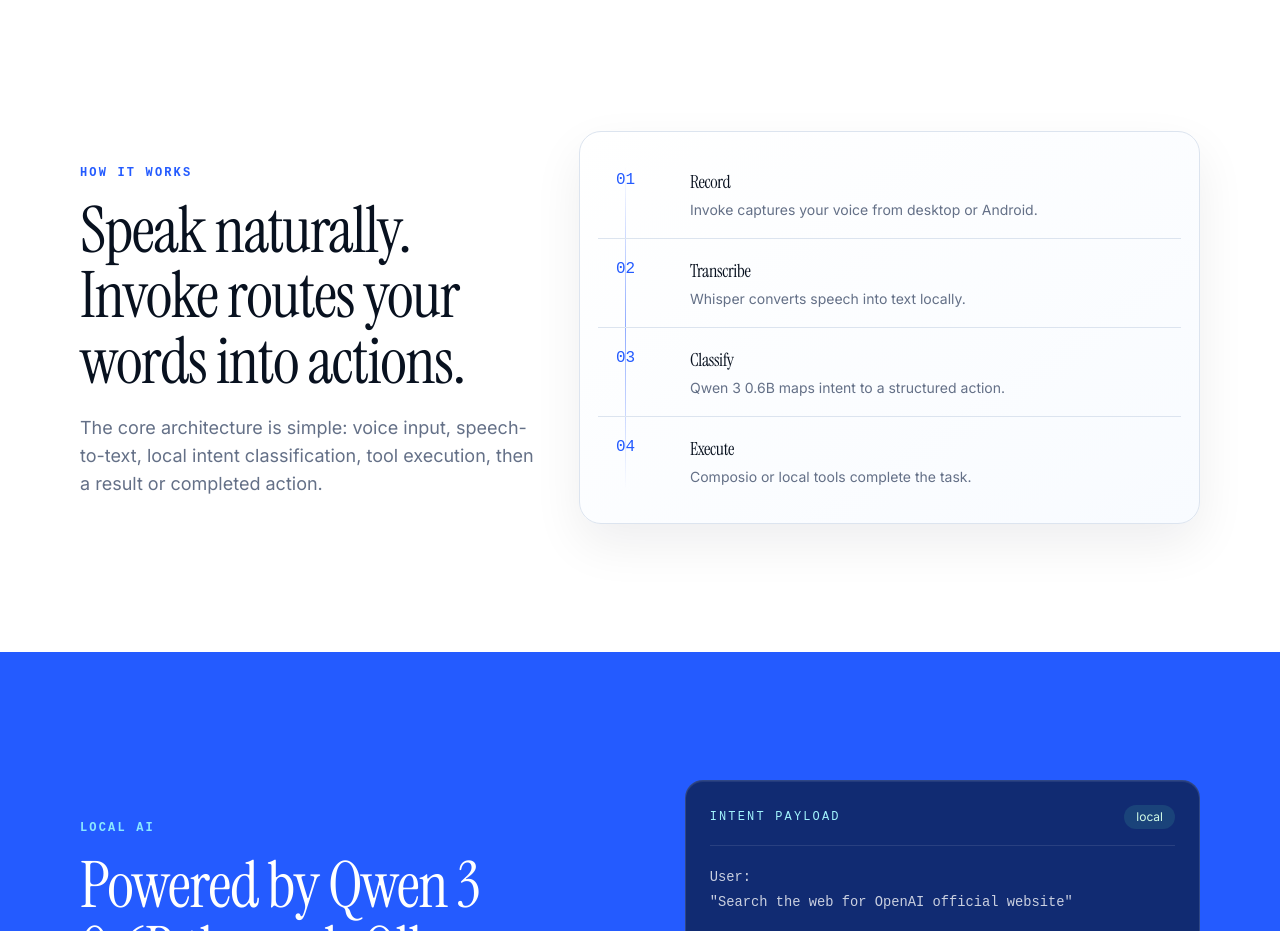
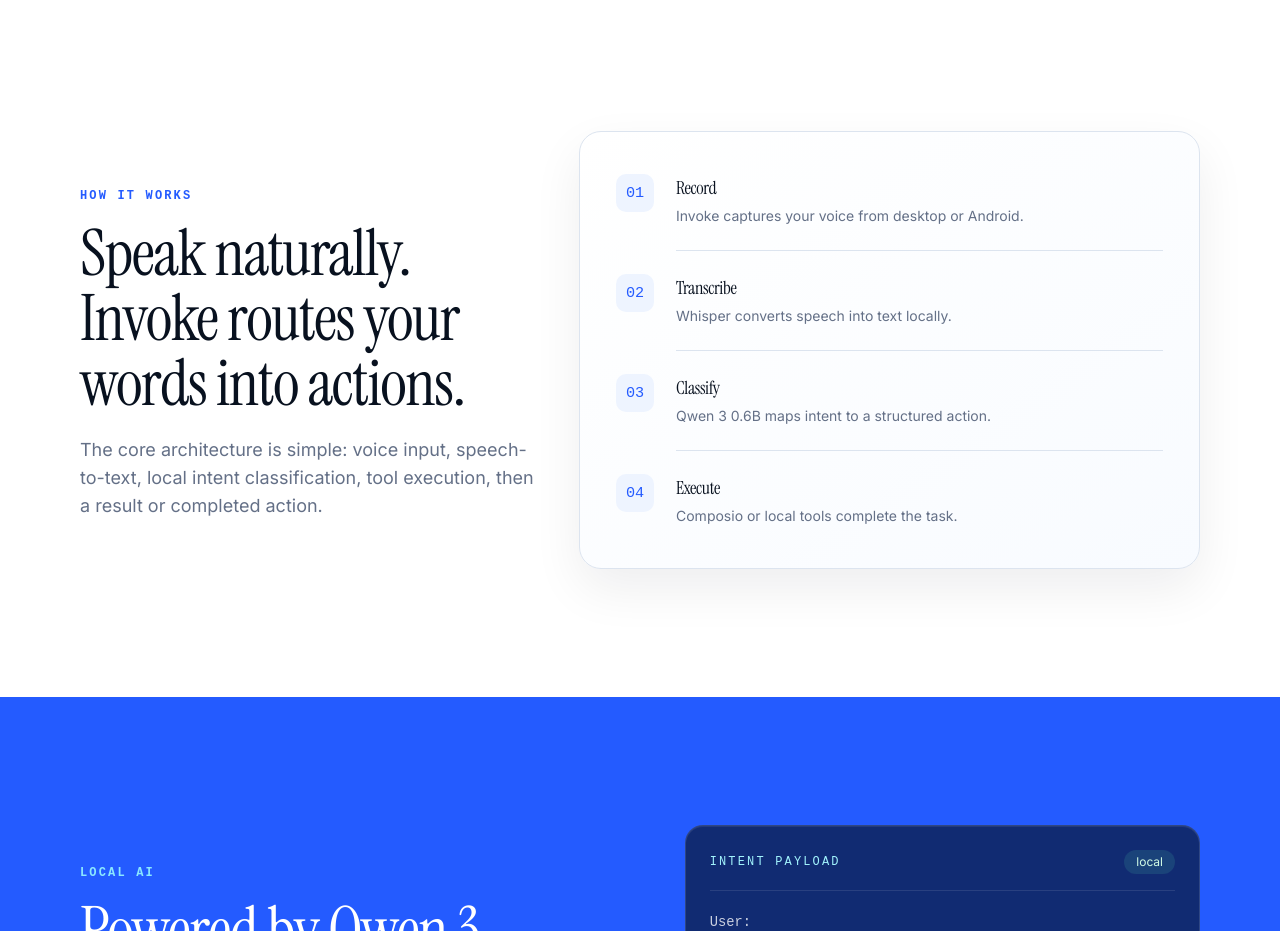
Before and after one commit to somewherelostt/Invoke, a Next.js app in the folder frontend/: page / in a window 1280 px wide. Shown: the part 3540-4471 px from the top of the page. Built offline with nearby package versions, Linux system fonts and the light colour scheme.

Commit message:
replaced pipeline element with numbered cards

```diff
--- a/frontend/app/globals.css
+++ b/frontend/app/globals.css
@@ -518,39 +518,41 @@
 
 .action-pipeline {
   position: relative;
-  overflow: hidden;
-}
-
-.action-pipeline::before {
-  position: absolute;
-  top: 34px;
-  bottom: 34px;
-  left: 45px;
-  width: 1px;
-  content: "";
-  background: linear-gradient(to bottom, transparent, rgba(36, 91, 255, 0.5), transparent);
-  transform: scaleY(0);
-  transform-origin: top;
-}
-
-.section-reveal.visible .action-pipeline::before {
-  animation: line-draw 900ms cubic-bezier(0.16, 1, 0.3, 1) 180ms forwards;
 }
 
 .pipeline-step {
   display: grid;
-  grid-template-columns: 56px 1fr;
-  gap: 18px;
-  padding: 18px;
+  grid-template-columns: 38px 1fr;
+  align-items: start;
+  gap: 22px;
+  padding: 24px 18px;
 }
 
 .pipeline-step + .pipeline-step {
-  border-top: 1px solid var(--border);
+  position: relative;
+}
+
+.pipeline-step + .pipeline-step::after {
+  content: "";
+  position: absolute;
+  top: 0;
+  left: 78px;
+  right: 18px;
+  height: 1px;
+  background-color: var(--border);
 }
 
 .pipeline-index {
   font-family: var(--font-mono);
   color: var(--primary);
+  background-color: var(--mist);
+  border-radius: 10px;
+  height: 38px;
+  display: flex;
+  align-items: center;
+  justify-content: center;
+  font-weight: 500;
+  font-size: 0.95rem;
 }
 
 .code-card {
```
